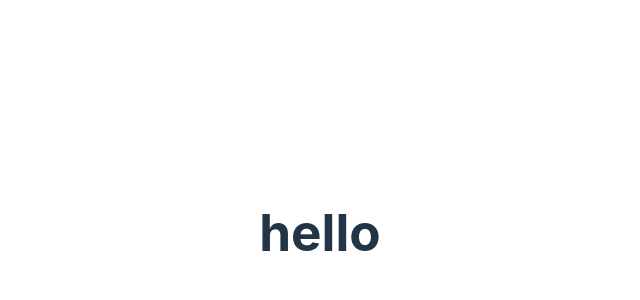
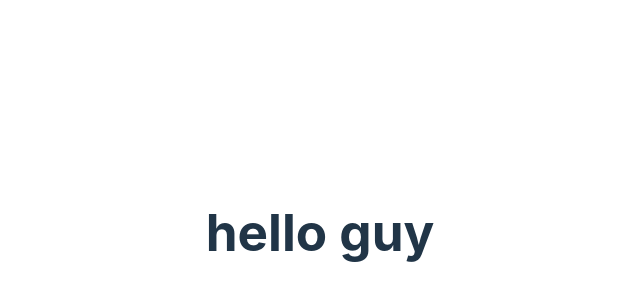
Before and after one commit to thanhbui27/portfolio_tito, a React (Vite) app: page / in a window 1280 px wide. Shown: the part 168-468 px from the top of the page, without its empty margins (320-960 px from the left). Built offline with nearby package versions, Linux system fonts and the light colour scheme.

Commit message:
test pre commit

```diff
--- a/package.json
+++ b/package.json
@@ -9,6 +9,10 @@
     "lint": "eslint . --ext ts,tsx --report-unused-disable-directives --max-warnings 0",
     "preview": "vite preview",
     "prepare": "husky install"
+  },
+  "lint-staged": {
+    "src/**/*.{js}": "eslint --cache --fix",
+    "src/**/*.{js,scss,md,html,json}": "prettier --write --ignore-unknown"
   },
   "dependencies": {
     "react": "^18.2.0",
--- a/src/App.tsx
+++ b/src/App.tsx
@@ -3,7 +3,7 @@ import "./App.css";
 function App() {
   return (
     <div>
-      <h1>hello</h1>
+      <h1>hello guy</h1>
     </div>
   );
 }
```
Also changed, not shown: 1 other file (tests, documents, lock files or other folders).
